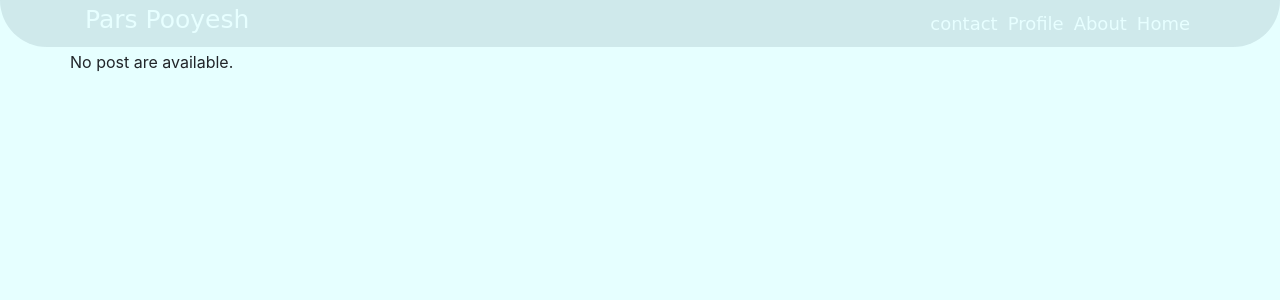
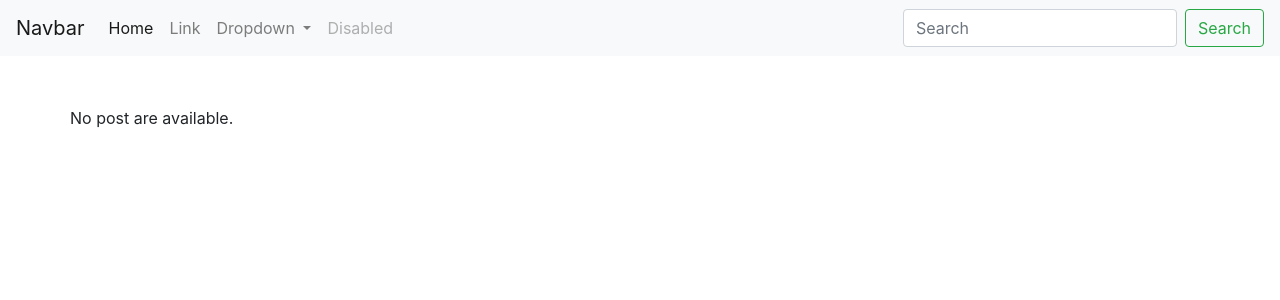
Before and after one commit to faridlotfali/pars-project, a Django app: page /weblog/ in a window 1280 px wide. Shown: the top 300 px of the page. Run offline with Django 3.2, Linux system fonts and the light colour scheme; data that the repository does not hold is empty; some libraries are stand-ins or nearby versions.

Commit message:
bugfix: #1 fix bootstrap bugs for header

```diff
--- a/parspooyesh/weblog/static/weblog/css/header-style.css
+++ b/parspooyesh/weblog/static/weblog/css/header-style.css
@@ -2,7 +2,6 @@ body{
     width: 100%;
     margin: 0;
     padding: 0;
-    background-color: #E6FFFF;
 }
 h1{
     padding: 0;
@@ -25,7 +24,6 @@ h1{
     padding-top: 5px;
     float: left;
     font-size: 25px;
-    font-family: 'Satisfy', cursive;
 }
 .header a{
     text-decoration: none;
@@ -45,6 +43,4 @@ h1{
     float: right;
     padding: 10px 5px;
     font-size:18px;
-    font-family: 'Satisfy', cursive;
-
 }
--- a/parspooyesh/weblog/templates/weblog/header.html
+++ b/parspooyesh/weblog/templates/weblog/header.html
@@ -1,20 +1,41 @@
 {% load static %}
-<link rel="stylesheet" type="text/css" href="{% static 'weblog/css/header-style.css' %}" />
+<link rel="stylesheet" type="text/css" href="{% static 'weblog/css/bootstrap.min.css' %}" />
+<script src="{% static 'weblog/js/bootstrap.min.js' %}"></script>
+<script src="{% static 'weblog/js/jquery3.3.1.js' %}"></script>
 
-<div class="header">
-    <div class="container">
-        <div class="logo">
-            <h1>
-                <a href="#">Pars Pooyesh</a>
-            </h1>
+
+<nav class="navbar navbar-expand-lg navbar-light bg-light">
+<a class="navbar-brand" href="#">Navbar</a>
+<button class="navbar-toggler" type="button" data-toggle="collapse" data-target="#navbarSupportedContent" aria-controls="navbarSupportedContent" aria-expanded="false" aria-label="Toggle navigation">
+    <span class="navbar-toggler-icon"></span>
+</button>
+
+<div class="collapse navbar-collapse" id="navbarSupportedContent">
+    <ul class="navbar-nav mr-auto">
+    <li class="nav-item active">
+        <a class="nav-link" href="#">Home <span class="sr-only">(current)</span></a>
+    </li>
+    <li class="nav-item">
+        <a class="nav-link" href="#">Link</a>
+    </li>
+    <li class="nav-item dropdown">
+        <a class="nav-link dropdown-toggle" href="#" id="navbarDropdown" role="button" data-toggle="dropdown" aria-haspopup="true" aria-expanded="false">
+        Dropdown
+        </a>
+        <div class="dropdown-menu" aria-labelledby="navbarDropdown">
+        <a class="dropdown-item" href="#">Action</a>
+        <a class="dropdown-item" href="#">Another action</a>
+        <div class="dropdown-divider"></div>
+        <a class="dropdown-item" href="#">Something else here</a>
         </div>
-        <div class="nav">
-            <ul>
-                <li><a href="#">Home</a></li>
-                <li><a href="#">About</a></li>
-                <li><a href="#">Profile</a></li>
-                <li><a href="#">contact</a></li>
-            </ul>
-        </div>
-    </div>
+    </li>
+    <li class="nav-item">
+        <a class="nav-link disabled" href="#">Disabled</a>
+    </li>
+    </ul>
+    <form class="form-inline my-2 my-lg-0">
+    <input class="form-control mr-sm-2" type="search" placeholder="Search" aria-label="Search">
+    <button class="btn btn-outline-success my-2 my-sm-0" type="submit">Search</button>
+    </form>
 </div>
+</nav>
--- a/parspooyesh/weblog/views.py
+++ b/parspooyesh/weblog/views.py
@@ -54,7 +54,6 @@ def vote(request, post_id):
     try:
         selected_comment = post.comment_set.get(pk=request.POST['comment'])
     except (KeyError, Comment.DoesNotExist):
-        # Redisplay the post voting form.
         return render(request, 'weblog/detail.html', {
             'post': post,
             'error_message': "You didn't select a choice.",
@@ -62,7 +61,4 @@ def vote(request, post_id):
     else:
         selected_comment.votes += 1
         selected_comment.save()
-        # Always return an HttpResponseRedirect after successfully dealing
-        # with POST data. This prevents data from being posted twice if a
-        # user hits the Back button.
         return HttpResponseRedirect(reverse('weblog:results', args=(post.id,)))
```
